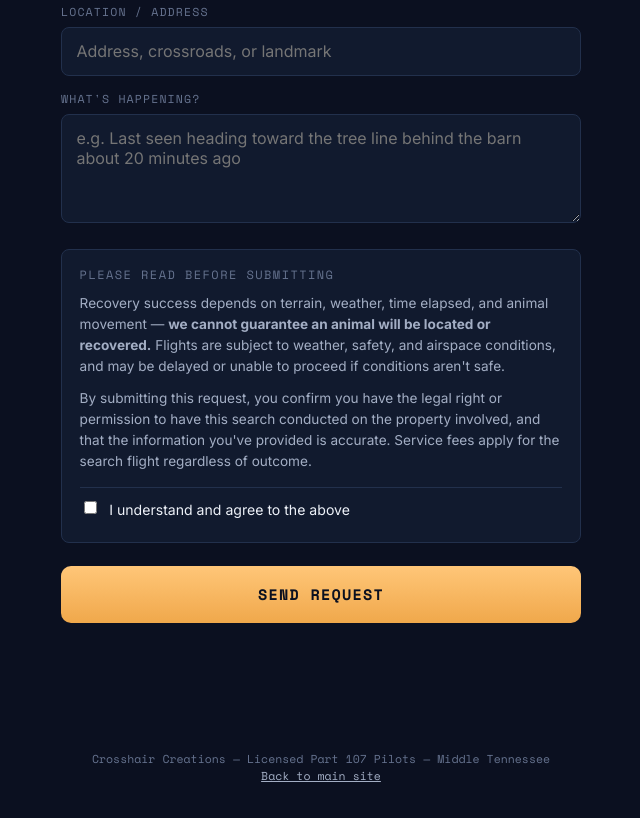
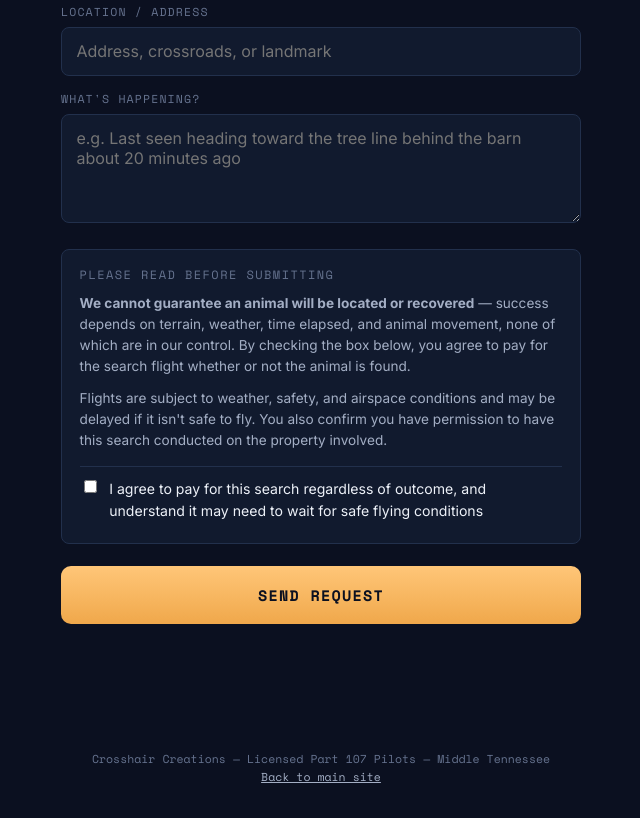
Before and after one commit to ThirdShiftDigital/crosshaircreationstn, a website: page mission-control-repo/recovery/index.html in a window 1280 px wide. Shown: the part 698-1516 px from the top of the page, without its empty margins (319-959 px from the left). Drawn offline with nearby package versions, Linux system fonts and the light colour scheme.

Commit message:
Simplify disclaimer to lead with payment-regardless-of-outcome agreement

```diff
--- a/mission-control-repo/recovery/index.html
+++ b/mission-control-repo/recovery/index.html
@@ -139,11 +139,11 @@
       </div>
       <div class="disclaimer-box">
         <p class="tele" style="margin-bottom:0.5rem;">Please read before submitting</p>
-        <p>Recovery success depends on terrain, weather, time elapsed, and animal movement — <strong>we cannot guarantee an animal will be located or recovered.</strong> Flights are subject to weather, safety, and airspace conditions, and may be delayed or unable to proceed if conditions aren't safe.</p>
-        <p>By submitting this request, you confirm you have the legal right or permission to have this search conducted on the property involved, and that the information you've provided is accurate. Service fees apply for the search flight regardless of outcome.</p>
+        <p><strong>We cannot guarantee an animal will be located or recovered</strong> — success depends on terrain, weather, time elapsed, and animal movement, none of which are in our control. By checking the box below, you agree to pay for the search flight whether or not the animal is found.</p>
+        <p>Flights are subject to weather, safety, and airspace conditions and may be delayed if it isn't safe to fly. You also confirm you have permission to have this search conducted on the property involved.</p>
         <label class="disclaimer-check">
           <input type="checkbox" id="f-agree" required>
-          <span>I understand and agree to the above</span>
+          <span>I agree to pay for this search regardless of outcome, and understand it may need to wait for safe flying conditions</span>
         </label>
       </div>
       <button type="submit" class="submit-btn" id="submit-btn">Send Request</button>
```
